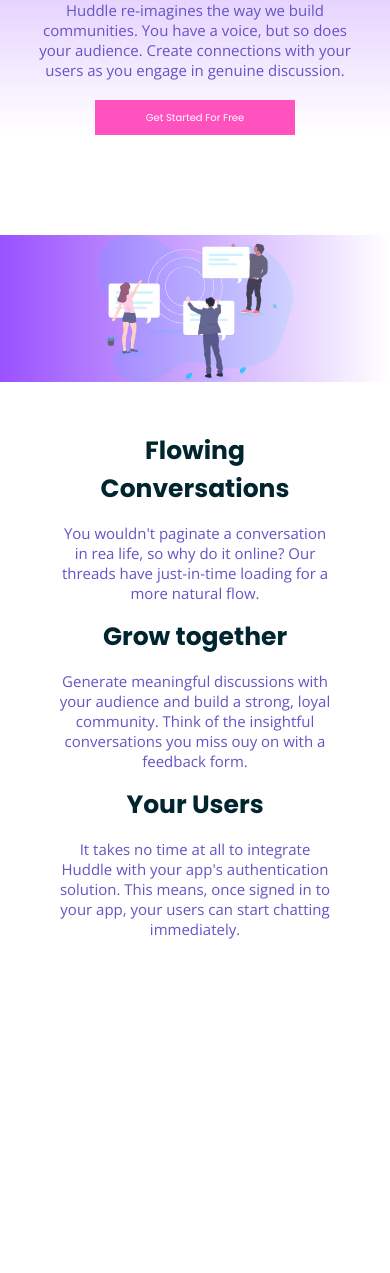
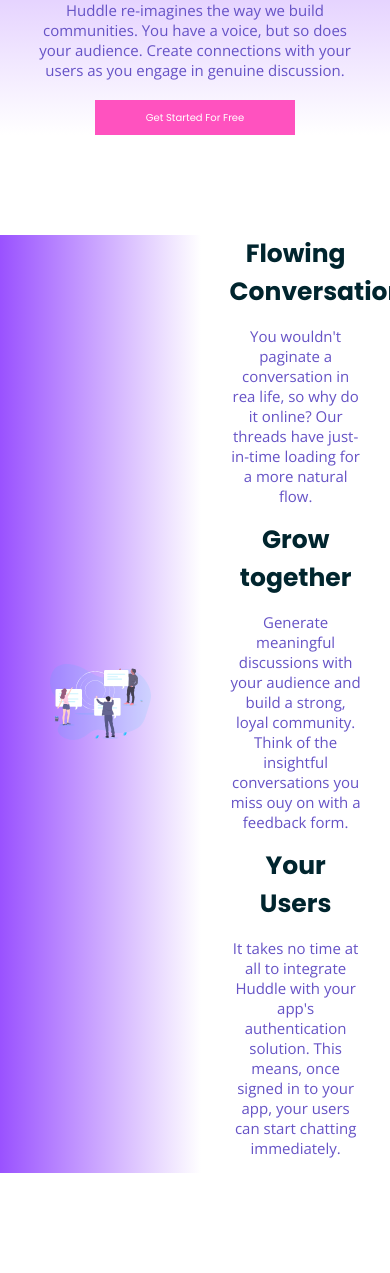
Before and after one commit to AndreiSold/HuddleDesign, a PHP site: page / in a window 390 px wide; the page is wider, and only the part inside the window is pictured. Shown: the part 408-1681 px from the top of that part. Before the commit the page ends 1347 px from the top of that part, so only its background shows below. Run offline with PHP 8.4, Linux system fonts and the light colour scheme.

Commit message:
Fixed responsiveness problems

```diff
--- a/css/app.css
+++ b/css/app.css
@@ -14,16 +14,15 @@ body {
 }
 
 #middle-container {
-    overflow: hidden;
     margin-bottom: 100px;
-}
-
-.right-float {
-    float: left;
+    display: table;
 }
 
 .right-content {
     width: 50%;
+    display: table-cell;
+    vertical-align: middle;
+    text-align: left;
 }
 
 .header {
@@ -68,6 +67,10 @@ body {
 .centered-image-container {
     display: flex;
     justify-content: center;
+    text-align: center;
+    max-width: 1500px;
+    margin-right: auto;
+    margin-left: auto;
 }
 
 .centered-image {
@@ -87,8 +90,10 @@ body {
 
 .left-image-container {
     width: 50%;
-    float: left;
+    display: table-cell;
     background: linear-gradient(to right, hsl(265, 100%, 66%), white);
+    vertical-align: middle;
+    text-align: center;
 }
 
 .left-image {
--- a/index.html
+++ b/index.html
@@ -37,7 +37,7 @@
     </div>
 
 
-    <div class="right-float right-content">
+    <div class="right-content">
         <div class="section-wrapper">
             <h4 class="big-subtitle">Flowing Conversations</h4>
             <p class="small-paragraph">You wouldn't paginate a conversation in rea life, so why do it online? Our
```
